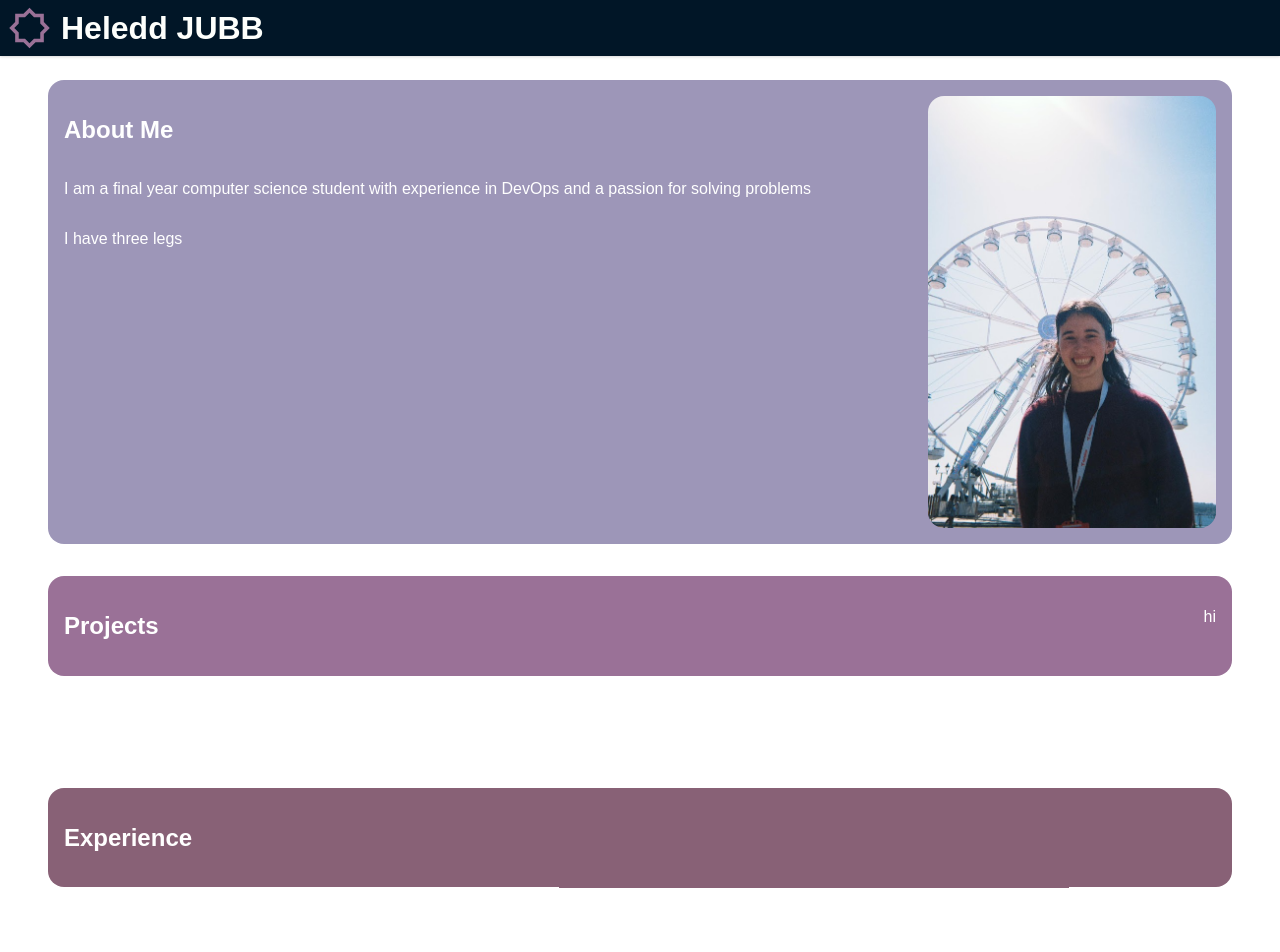
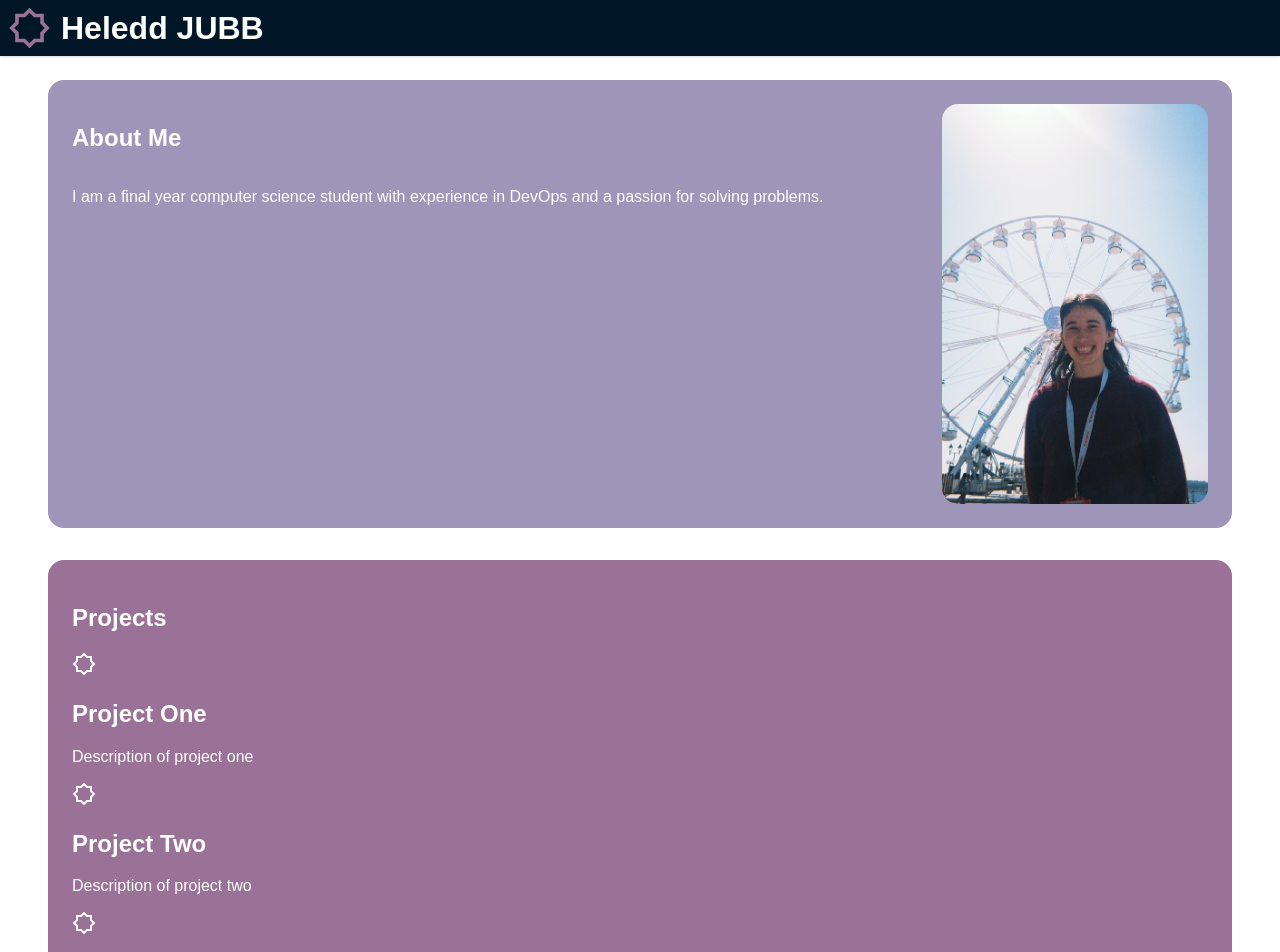
Before and after one commit to heleledd/heledd-portfolio, a React (Vite) app: page / in a window 1280 px wide. Shown: the top 952 px of the page. Built offline with nearby package versions, Linux system fonts and the light colour scheme; a web font is replaced by a local one.

Commit message:
working on making a carousel

```diff
--- a/index.html
+++ b/index.html
@@ -2,6 +2,7 @@
 <html lang="en">
   <head>
     <meta charset="UTF-8" />
+    <link rel="stylesheet" href="node_modules/@glidejs/glide/dist/css/glide.core.min.css">
     <link rel="icon" type="image/svg+xml" href="./src/images/bright-star.svg" />
     <meta name="viewport" content="width=device-width, initial-scale=1.0" />
     <link rel="preconnect" href="https://fonts.googleapis.com">
--- /dev/null
+++ b/src/components/Carousel.jsx
@@ -0,0 +1,20 @@
+import '../styles/Carousel.css'
+
+function Carousel({ items} ) {
+
+    return (
+        <>
+            <div className="carousel-container">
+                {items.map((item, index) => (
+                    <div key={index}>
+                        <img className="carousel-img" src={item.img}></img>
+                        <h2 className="carousel-title">{item.name}</h2>
+                        <p className="carousel-desc">{item.desc}</p>
+                    </div>
+                ))}
+            </div>
+        </>
+    )
+}
+
+export default Carousel
--- /dev/null
+++ b/src/components/StackCard.jsx
@@ -0,0 +1,10 @@
+import '../styles/Stacking.css'
+
+export default function StackCard({ backgroundColor, topOffset, children, glide }) {
+
+  return (
+    <div className="stack-card" style={{ backgroundColor, top: `${topOffset}rem` }}>
+      {children}
+    </div>
+  );
+}
--- a/src/components/Stacking.jsx
+++ b/src/components/Stacking.jsx
@@ -1,34 +1,57 @@
+import React from "react";
+import StackCard from "./StackCard";
+import Carousel from "./Carousel"
 import '../styles/Stacking.css'
-import profileImage from '../images/heledd-profile-photo.jpg';
+import profileImage from "../images/heledd-profile-photo.jpg";
+import project1 from "../images/bright-star-white.svg";
+import project2 from "../images/bright-star-white.svg";
+import project3 from "../images/bright-star-white.svg";
+import exp1 from "../images/bright-star-white.svg";
+import exp2 from "../images/bright-star-white.svg";
+import exp3 from "../images/bright-star-white.svg";
 
+export default function Stacking() {
 
-function Stacking() {
+  const projects = [
+    { name: "Project One", desc: "Description of project one", img: project1 },
+    { name: "Project Two", desc: "Description of project two", img: project2 },
+    { name: "Project Three", desc: "Description of project three", img: project3 },
+  ];
+
+  const experiences = [
+    { name: "Experience One", desc: "Description of experience one", img: exp1 },
+    { name: "Experience Two", desc: "Description of experience two", img: exp2 },
+    { name: "Experience Three", desc: "Description of experience three", img: exp3 },
+  ];
 
   return (
-    <>
     <div className="stack-wrapper">
-        <div className="stack-card first about-me" style={{ backgroundColor: "#9D96B8" }}>
+
+      {/* About Me */}
+      <StackCard backgroundColor="#9D96B8" topOffset={5}>
+
+        <div className="about-me-container">
           <div className="card-content">
             <h2>About Me</h2>
-                <p>I am a final year computer science student with experience in DevOps and a passion for solving problems</p>
-                <p>I have three legs</p>
+            <p>I am a final year computer science student with experience in DevOps and a passion for solving problems.</p>
           </div>
-            <img
-                src={profileImage}
-                alt="heledd-profile"
-                className="card-image"
-            />
+          <img src={profileImage} alt="heledd-profile" className="profile-image" />
         </div>
-        <div className="stack-card second" style={{ backgroundColor: "#9A7197" }}>
+
+      </StackCard>
+
+      {/* Projects */}
+      <StackCard backgroundColor="#9A7197" topOffset={10} glide="projects">
         <h2>Projects</h2>
-            <p>hi</p>
+        <Carousel items={projects} />
+      </StackCard>
+
+      {/* Experience */}
+      <StackCard backgroundColor="#886176" topOffset={15} glide="experience">
+        <h2>Experience</h2>
+        <Carousel items={experiences} />
+      </StackCard>
+
     </div>
-        <div className="stack-card third" style={{ backgroundColor: "#886176" }}>
-            <h2>Experience</h2>
-        </div>
-      </div>
-    </>
-  )
+  );
 }
-
-export default Stacking
--- a/src/styles/Stacking.css
+++ b/src/styles/Stacking.css
@@ -4,45 +4,29 @@
 }
 
 .stack-card {
-    display: flex;
-    justify-content: space-between;
-    align-items: flex-start;
-    gap: 1rem;
-
   color: white;
   margin: 0rem 3rem;
-    padding: 1rem;
+  padding: 1.5rem;
   border-radius: 1rem;
-    /* height: 20rem; */
   position: sticky;
-    top: 5rem;
   margin-bottom: 7rem;
-
+  min-height: 20rem;
 }
 
-.stack-card.second {
-    top: 10rem;
-}
-
-.stack-card.third {
-    top: 15rem;
-}
-
-.card-image {
-    width: 25%;
-    height: 100%;
-    object-fit: cover;   /* crops but never distorts */
-    border-radius: 1rem;
+.about-me-container {
+    display: flex;
 }
 
 .card-content {
   display: flex;
   flex-direction: column;
-    justify-content: center;
+  justify-content: flex-start;
   align-items: flex-start;
-    height: 100%;
+  flex: 1;
 }
 
-.h2 {
-    font-size: larger;
+.profile-image {
+  height: 400px;
+  object-fit: cover;
+  border-radius: 1rem;
 }
```
Also changed, not shown: src/images/bright-star-white.svg (added), src/styles/Carousel.css (added). Lines whose indentation alone changed are shown as unchanged.
